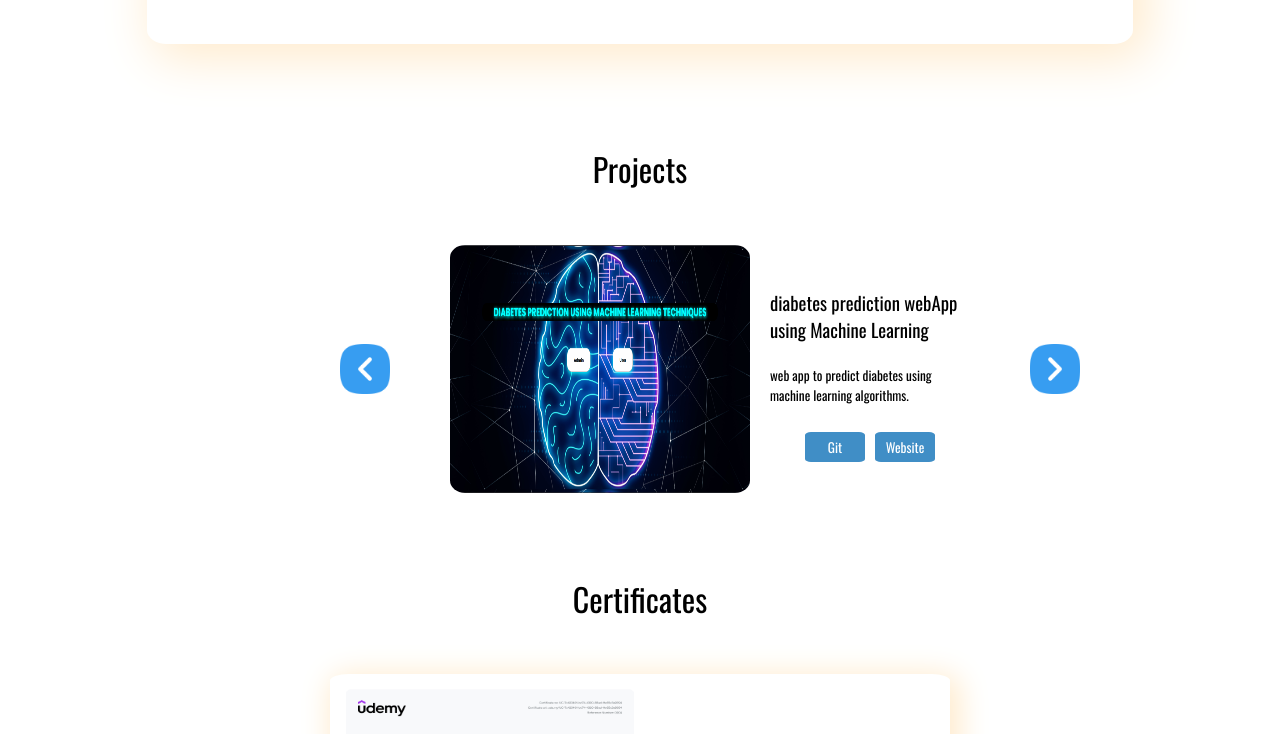
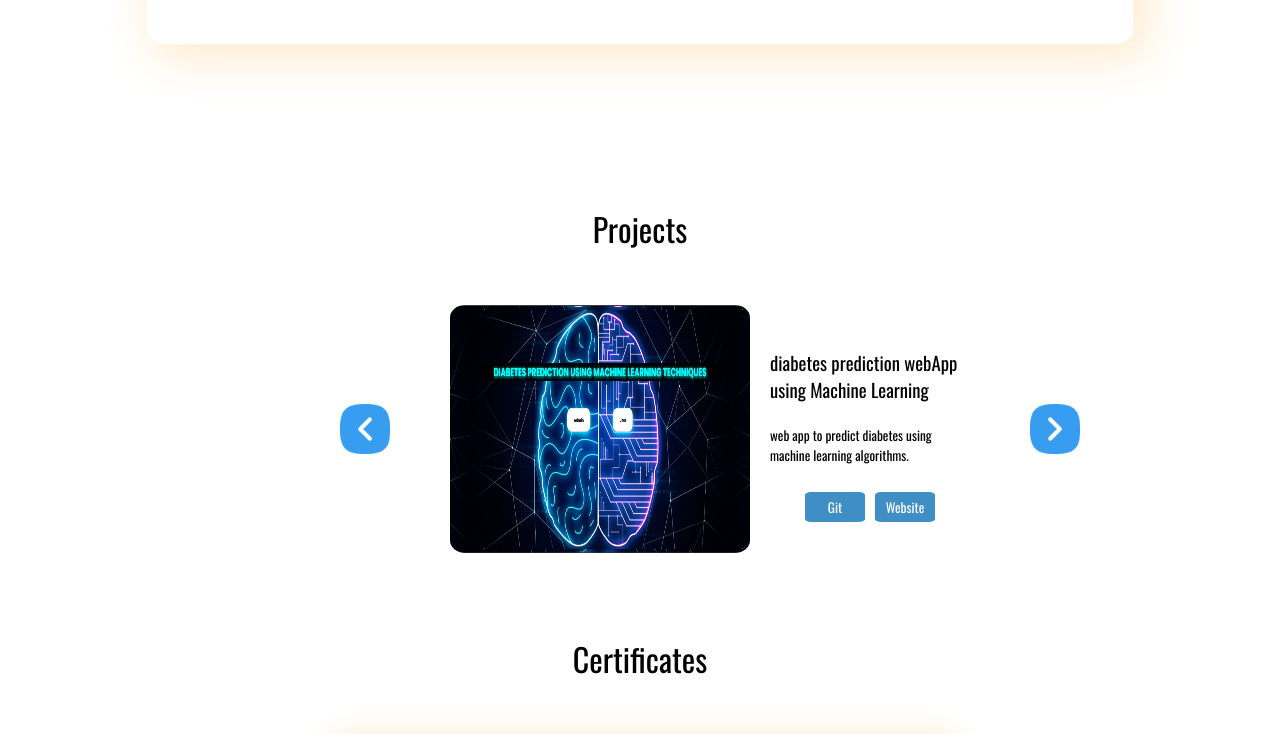
Before and after one commit to VenkatachalamC/personal-portfolio-2, a React (Create React App) app: page / in a window 1280 px wide. Shown: the part 1440-2174 px from the top of the page. Built offline with nearby package versions, Linux system fonts and the light colour scheme; a web font is replaced by a local one.

Commit message:
new update

```diff
--- a/src/Components/Certificates.js
+++ b/src/Components/Certificates.js
@@ -13,10 +13,11 @@ const Certificates=()=>{
     }
     const [idx,setidx]=useState(0);
     return (
+        <div id="certificates">
         <motion.div id="certificate-container"
         variants={{
             hidden:{opacity:0,y:400,zIndex:-1},
-            visible:{opacity:1,y:0,zIndex:0}
+            visible:{opacity:1,y:60,zIndex:0}
         }}
         initial="hidden"
         whileInView="visible"
@@ -29,6 +30,7 @@ const Certificates=()=>{
             <img src='next.png' className="car-nav" onClick={next}/>
             </div>
         </motion.div>
+        </div>
     )
 }
 
--- a/src/Components/Navbar.js
+++ b/src/Components/Navbar.js
@@ -12,7 +12,7 @@ const NavBar = () => {
           <li className="item"><a href="#home">Home</a></li>
             <li className="item"><a href="#about">About</a></li>
             <li className="item"><a href="#projects">Projects</a></li>
-            <li className="item"><a href="#certificate-container">Certificates</a></li>
+            <li className="item"><a href="#certificates">Certificates</a></li>
             <li className="item"><a href="#home">Resume</a></li>
           </ul>
           </div>
--- a/src/Components/about.js
+++ b/src/Components/about.js
@@ -26,7 +26,8 @@ const About = () => {
         atag.remove();
     }
     return (
-        <motion.div id="about"
+        <div id="about">
+        <motion.div className="about"
         variants={{
             hidden:{opacity:0,y:400,zIndex:-1},
             visible:{opacity:1,y:0,zIndex:0}
@@ -80,6 +81,7 @@ const About = () => {
             }
             </div>
         </motion.div>
+        </div>
     )
 }
 
--- a/src/Components/footer.js
+++ b/src/Components/footer.js
@@ -8,7 +8,7 @@ function Footer() {
         <motion.div className="footer-container"
         variants={{
             hidden:{opacity:0,y:400,zIndex:-1},
-            visible:{opacity:1,y:0,zIndex:0}
+            visible:{opacity:1,y:60,zIndex:0}
         }}
         initial="hidden"
         whileInView="visible"
--- a/src/Components/home.js
+++ b/src/Components/home.js
@@ -3,6 +3,7 @@ import Contacts from './contacts';
 import {motion} from 'framer-motion'
 const Home=()=>{
     return (
+        <div id="home">
         <motion.div className="home-cont"
         variants={{
             start:{opacity:0,x:-900},
@@ -13,7 +14,7 @@ const Home=()=>{
         transition={{duration:2}}
         >
         <Contacts/>
-        <div id="home">
+        <div className="home">
             <div className="content-card">
                 <div className="home-desc">
             <h3>Hi I'm,Venkatachalam C</h3>
@@ -24,6 +25,7 @@ const Home=()=>{
             </div>
         </div>
         </motion.div>
+        </div>
     )
 }
 
--- a/src/Components/projects.js
+++ b/src/Components/projects.js
@@ -16,15 +16,16 @@ const Projects=()=>{
         })
     }
     return (
+        <div id="projects">
         <motion.div
         variants={{
             hidden:{opacity:0,y:400,zIndex:-1},
-            visible:{opacity:1,y:0,zIndex:0}
+            visible:{opacity:1,y:60,zIndex:0}
         }}
         initial="hidden"
         whileInView="visible"
         transition={{duration:1}}
-        id="projects">
+        className="projects">
             <h1 className="proj-topic">Projects</h1>
             <div className="carousel">
             <img src="before.png" onClick={previous} className="navigator"/>
@@ -32,6 +33,7 @@ const Projects=()=>{
             <img src="next.png"  onClick={next} className="navigator"/>
             </div>
         </motion.div>
+        </div>
     )
 }
 
--- a/src/Components/skills.js
+++ b/src/Components/skills.js
@@ -11,7 +11,7 @@ function Skills() {
         <motion.div className="skills-container"
         variants={{
             hidden:{opacity:0,y:400,zIndex:-1},
-            visible:{opacity:1,y:0,zIndex:0}
+            visible:{opacity:1,y:60,zIndex:0}
         }}
         initial="hidden"
         whileInView="visible"
--- a/src/styles/Certificates.css
+++ b/src/styles/Certificates.css
@@ -10,7 +10,7 @@
 
 
 .certificate:hover{
-    scale:1.2;
+    scale:1.05;
 }
 
 .certi-img{
--- a/src/styles/Content.css
+++ b/src/styles/Content.css
@@ -1,4 +1,4 @@
-#home{
+.home{
     width: 70%;
     height: 100%;
     align-items: center;
@@ -34,8 +34,8 @@
     box-shadow: 5px 5px 50px 5px blanchedalmond;
 }
 
-#home:hover{
-    scale: 1.1;
+.home:hover{
+    scale: 1.05;
 }
 
 h3{
--- a/src/styles/NavBar.css
+++ b/src/styles/NavBar.css
@@ -63,3 +63,16 @@
 .item a{
     color: #408EC6;
 }
+
+
+::-webkit-scrollbar {
+    width: 10px;
+  }
+
+  ::-webkit-scrollbar-track {
+    background: white;
+  }
+
+  ::-webkit-scrollbar-thumb {
+    background: #408EC6;
+  }
--- a/src/styles/Projects.css
+++ b/src/styles/Projects.css
@@ -1,5 +1,5 @@
 
-#projects{
+.projects{
     height: 400px;
     width: 700px;
     display: flex;
@@ -59,7 +59,7 @@
 
 
 .indv:hover{
-    scale:1.1;
+    scale:1.05;
 }
 .btn{
     margin: 5px;
--- a/src/styles/about.css
+++ b/src/styles/about.css
@@ -1,4 +1,4 @@
-#about{
+.about{
     display: flex;
     flex-direction: column;
     align-items: center;
@@ -34,8 +34,8 @@
     margin-left: 10px;
 
 }
-#about:hover{
-    scale: 1.1;
+.about:hover{
+    scale: 1.05;
 }
 
 *{
@@ -64,7 +64,7 @@ body{
     margin: 0px 50px 0px 50px;
 }
 
-#about h1{
+.about h1{
     font-weight: normal;
 }
 
```
